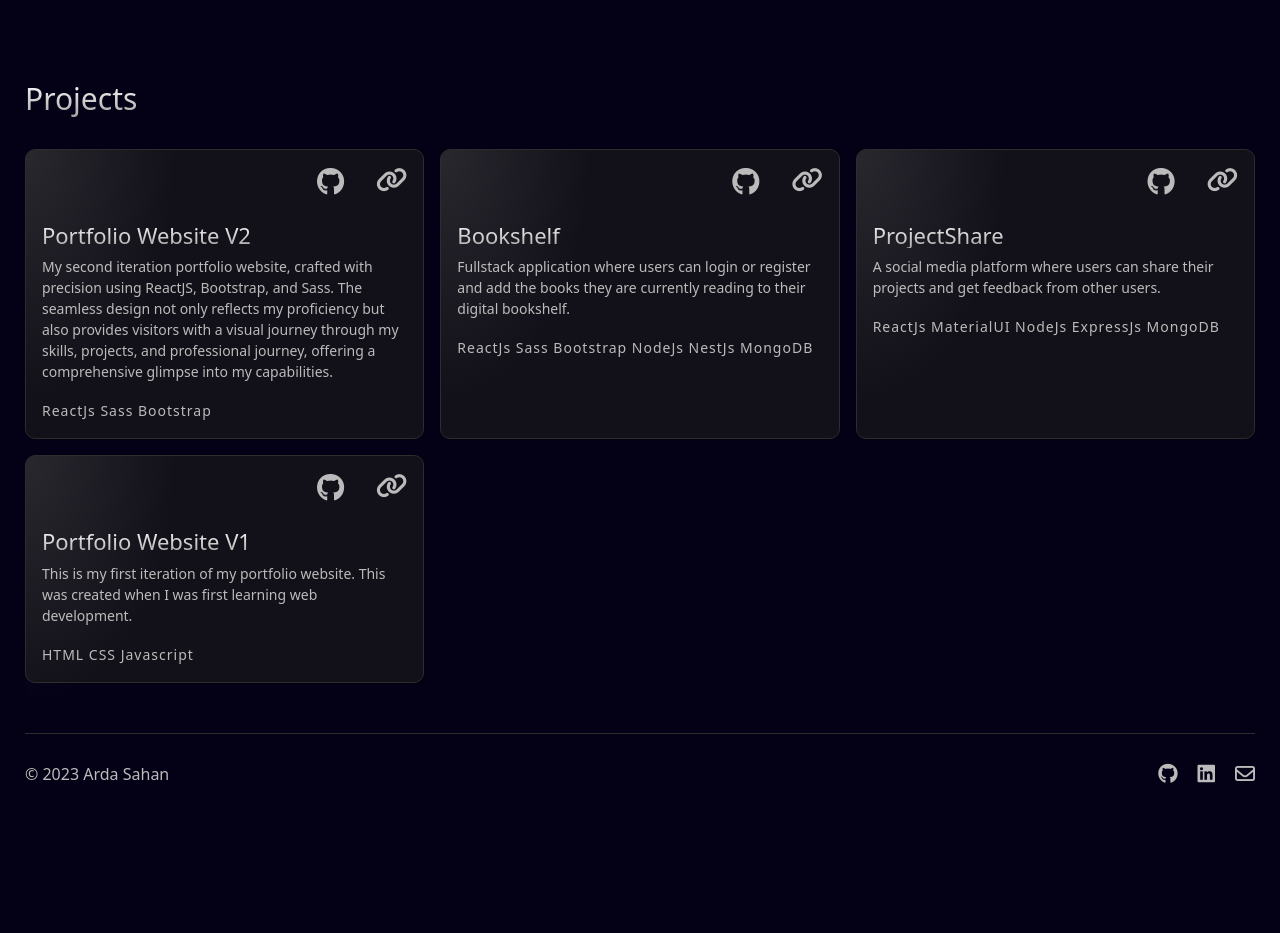
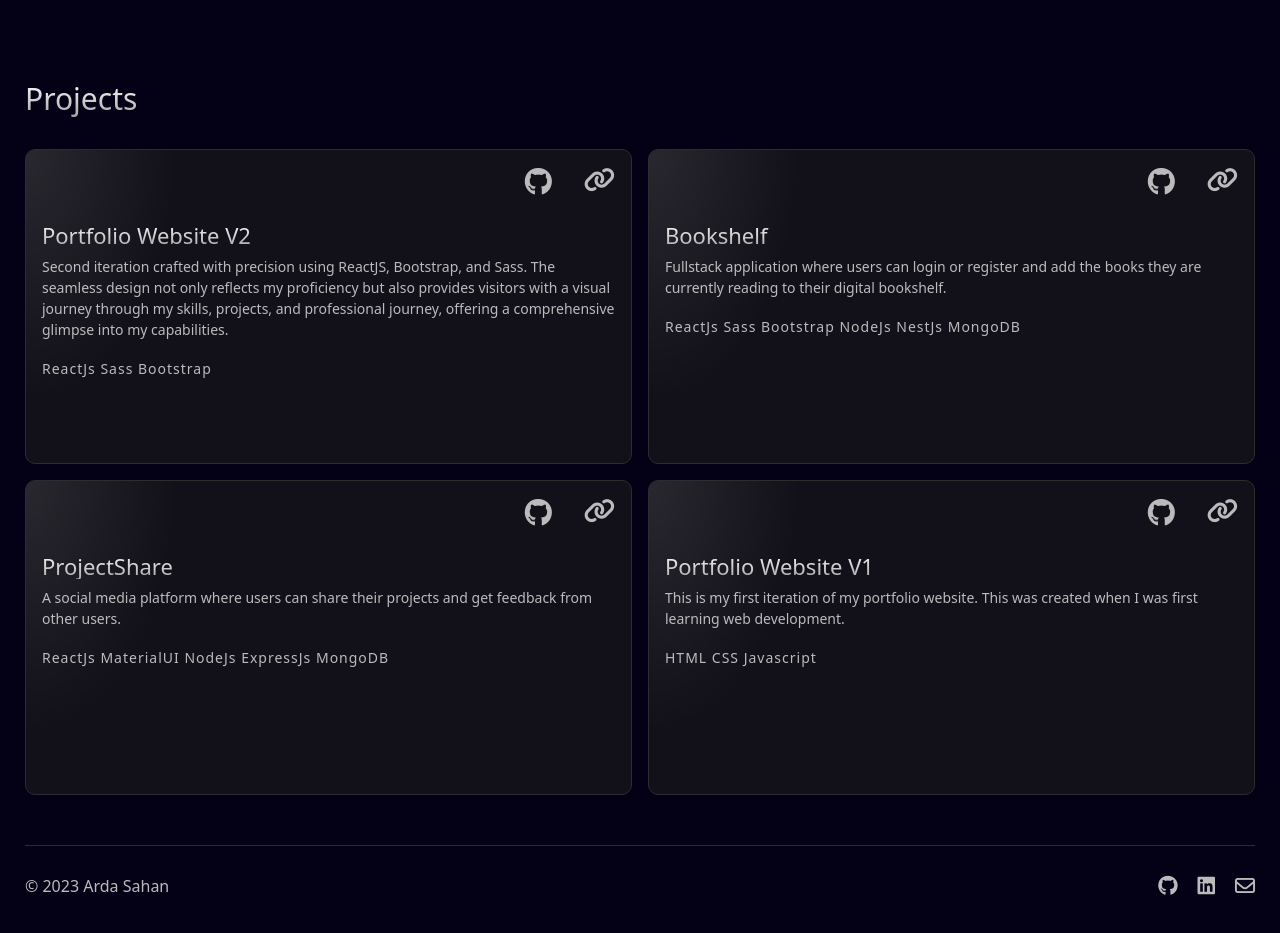
Before and after one commit to SahanArda/Portfolio-V4, a React (Vite) app: page / in a window 1280 px wide. Shown: the part 840-1773 px from the top of the page. Before the commit the page ends 1679 px from the top, so only its background shows below. Built offline with nearby package versions, Linux system fonts and the light colour scheme.

Commit message:
added hover affects to projects

```diff
--- a/package.json
+++ b/package.json
@@ -11,6 +11,7 @@
   },
   "dependencies": {
     "bootstrap": "^5.3.2",
+    "framer-motion": "^11.0.23",
     "prop-types": "^15.8.1",
     "react": "^18.2.0",
     "react-bootstrap": "^2.9.2",
--- a/src/components/ProjectCard/ProjectCard.module.css
+++ b/src/components/ProjectCard/ProjectCard.module.css
@@ -1,3 +1,6 @@
+.full_card {
+  min-height: 315px;
+}
 .full_card:hover {
   border: 1px solid var(--border-hover);
 }
--- a/src/components/ProjectCard/ProjectCard.module.sass
+++ b/src/components/ProjectCard/ProjectCard.module.sass
@@ -1,4 +1,5 @@
 .full_card
+    min-height: 315px
     // transition: transform 0.4s ease
     &:hover
         // transform: translateY(-10px)
--- a/src/sections/Projects/Projects.jsx
+++ b/src/sections/Projects/Projects.jsx
@@ -1,42 +1,75 @@
+import { motion } from "framer-motion";
 import ProjectCard from "../../components/ProjectCard/ProjectCard";
 import styles from "./Projects.module.css";
 
 const Projects = () => {
+  const projects = [
+    {
+      title: "Portfolio Website V2",
+      description: "Second iteration crafted with precision using ReactJS, Bootstrap, and Sass. The seamless design not only reflects my proficiency but also provides visitors with a visual journey through my skills, projects, and professional journey, offering a comprehensive glimpse into my capabilities.",
+      technologies: "ReactJs Sass Bootstrap",
+      githubLink: "https://github.com/SahanArda/Portfolio-V4",
+      demoLink: "https://www.ardasahan.com/"
+    },
+    {
+      title: "Bookshelf",
+      description: "Fullstack application where users can login or register and add the books they are currently reading to their digital bookshelf.",
+      technologies: "ReactJs Sass Bootstrap NodeJs NestJs MongoDB",
+      githubLink: "https://github.com/SahanArda/Bookshelf-App",
+      demoLink: "/"
+    },
+    {
+      title: "ProjectShare",
+      description: "A social media platform where users can share their projects and get feedback from other users.",
+      technologies: "ReactJs MaterialUI NodeJs ExpressJs MongoDB",
+      githubLink: "https://github.com/SahanArda/ProjectShare",
+      demoLink: "/"
+    },
+    {
+      title: "Portfolio Website V1",
+      description: "This is my first iteration of my portfolio website. This was created when I was first learning web development.",
+      technologies: "HTML CSS Javascript",
+      githubLink: "https://github.com/SahanArda/Portfolio-V1",
+      demoLink: "https://sahan-v1.netlify.app/"
+    }
+  ];
+
+  const animation = {
+    initial: {
+      opacity: 0,
+      y: 50,
+    },
+    animate: (index) => ({
+      opacity: 1,
+      y: 0,
+      transition: {
+        delay: 0.25 * index,
+      }
+    }),
+  };
+
   return (
     <section className={styles.project_section} id="Projects">
       <h2>Projects</h2>
-      <div className="row row-cols-1 row-cols-md-3 g-3">
-        <ProjectCard
-          title="Portfolio Website V2"
-          description="My second iteration portfolio website, crafted with precision using ReactJS, Bootstrap, and Sass.
-          The seamless design not only reflects my proficiency but also provides visitors with a visual journey through my
-          skills, projects, and professional journey, offering a comprehensive glimpse into my capabilities. "
-          technologies="ReactJs Sass Bootstrap"
-          githubLink="https://github.com/SahanArda/Portfolio-V4"
-          demoLink="https://www.ardasahan.com/"
-        />
-        <ProjectCard
-          title="Bookshelf"
-          description="Fullstack application where users can login or register and add the books they are currently reading to their digital bookshelf."
-          technologies="ReactJs Sass Bootstrap NodeJs NestJs MongoDB"
-          githubLink="https://github.com/SahanArda/Bookshelf-App"
-          demoLink="/"
-        />
-        <ProjectCard
-          title="ProjectShare"
-          description="A social media platform where users can share their projects and get feedback from other users."
-          technologies="ReactJs MaterialUI NodeJs ExpressJs MongoDB"
-          githubLink="https://github.com/SahanArda/ProjectShare"
-          demoLink="/"
-        />
-        <ProjectCard
-          title="Portfolio Website V1"
-          description="This is my first iteration of my portfolio website. This was created when I was first learning web development."
-          technologies="HTML CSS Javascript"
-          githubLink="https://github.com/SahanArda/Portfolio-V1"
-          demoLink="https://sahan-v1.netlify.app/"
-        />
-
+      <div className="row row-cols-1 row-cols-md-2 g-3">
+        {projects.map((project, index) => (
+          <motion.div
+            key={index}
+            variants={animation}
+            initial="initial"
+            whileInView="animate"
+            viewport={{ once: true }}
+            custom={index}
+          >
+            <ProjectCard
+              title={project.title}
+              description={project.description}
+              technologies={project.technologies}
+              githubLink={project.githubLink}
+              demoLink={project.demoLink}
+            />
+          </motion.div>
+        ))}
       </div>
     </section>
   );
```
Also changed, not shown: 2 other files (tests, documents, lock files or other folders).
